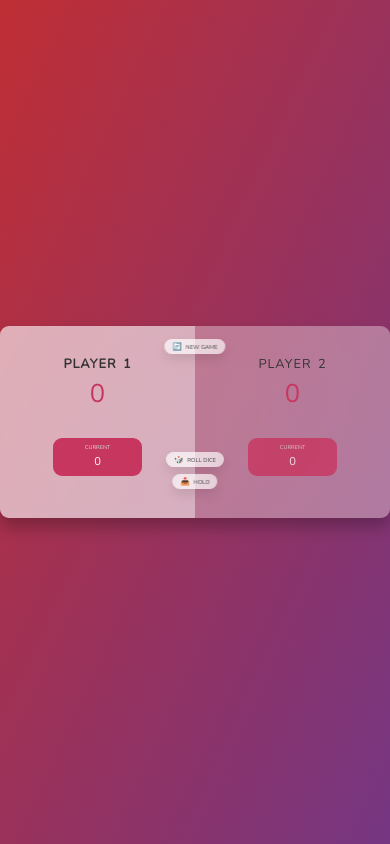
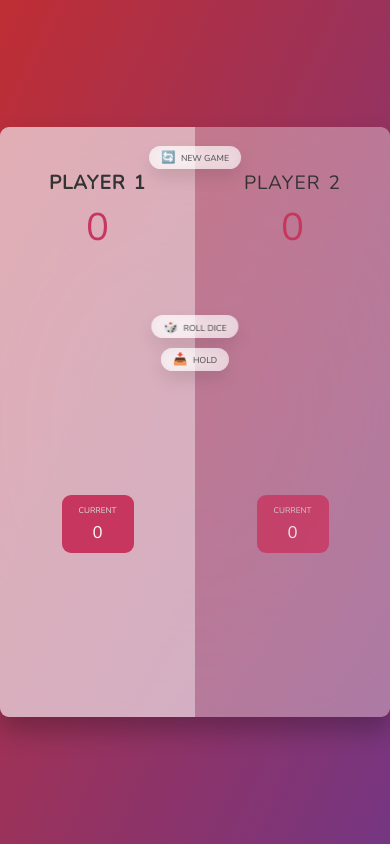
Before and after one commit to DianaHeng/Dice_Game, a plain HTML site: page index.html in a window 390 px wide. Drawn offline with nearby package versions, Linux system fonts and the light colour scheme.

Commit message:
Update responsiveness

```diff
--- a/style.css
+++ b/style.css
@@ -26,7 +26,7 @@ body {
 main {
   position: absolute;
   width: 100rem;
-  height: 60rem;
+  height: 70rem;
   background-color: rgba(255, 255, 255, 0.35);
   backdrop-filter: blur(200px);
   filter: blur();
@@ -36,6 +36,11 @@ main {
   display: flex;
   margin-left: 30px;
   margin-right: 30px;
+  flex: 1;
+  justify-content: center;
+  align-content: center;
+  align-self: center;
+  justify-content: space-between;
 }
 
 .player {
@@ -85,7 +90,7 @@ main {
   opacity: 0.8;
   border-radius: 9px;
   color: #fff;
-  width: 65%;
+  width: 15rem;
   padding: 2rem 2rem;
   text-align: center;
   transition: all 0.75s;
@@ -181,18 +186,14 @@ html {
 
 main {
   width: 100%;
-  height: 60rem;
+  height: 70%;
   text-align: center;
 }
 }
 
-@media only screen and (max-width: 400px) {
+@media only screen and (max-width: 430px) {
 html {
-  font-size: 20%;
-}
-
-main {
-  height: 30 rem;
+  font-size: 30%;
 }
 
 .name{
```
